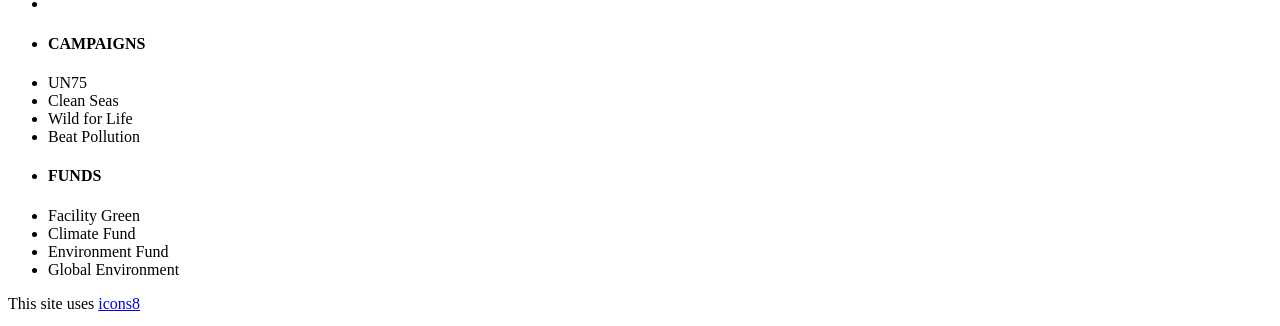
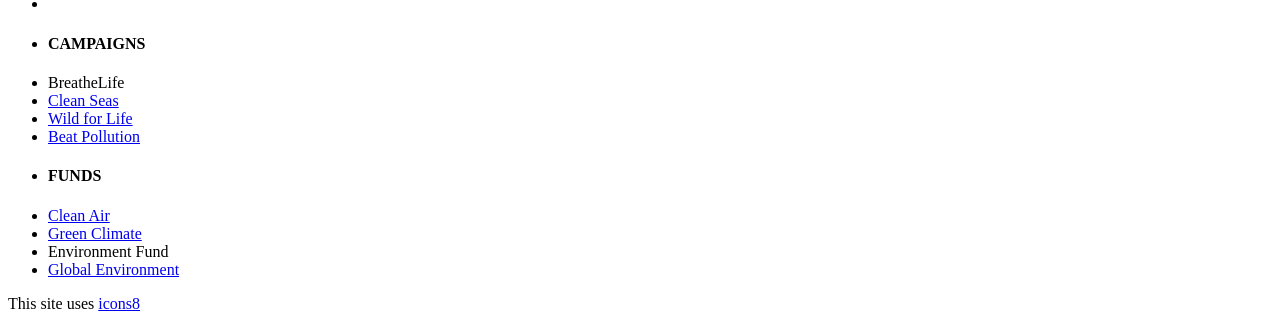
Before and after one commit to JustHacks/Enviromation, a Next.js app: page /issues in a window 1280 px wide. Shown: the part 2893-3219 px from the top of the page. Built offline with nearby package versions, Linux system fonts and the light colour scheme.

Commit message:
did stuff
added links to the charities + funds in the footer

```diff
--- a/components/footer.jsx
+++ b/components/footer.jsx
@@ -28,16 +28,16 @@
             </li>
 
             <li className="text-xl sm:text-lg cursor-pointer text-gray-100 font-normal leading-tight py-0.5 hover:underline transition duration-100 ease-out">
-              <a>UN75</a>
+              <a href target="_blank" src="https://www.ccacoalition.org/en/activity/breathelife-campaign">BreatheLife</a>
             </li>
             <li className="text-xl sm:text-lg cursor-pointer text-gray-100 font-normal leading-tight py-0.5 hover:underline transition duration-100 ease-out">
-              <a>Clean Seas</a>
+              <a target="_blank" href="https://www.cleanseas.org/">Clean Seas</a>
             </li>
             <li className="text-xl sm:text-lg cursor-pointer text-gray-100 font-normal leading-tight py-0.5 hover:underline transition duration-100 ease-out">
-              <a>Wild for Life</a>
+              <a target="_blank" href="https://wildfor.life/">Wild for Life</a>
             </li>
             <li className="text-xl sm:text-lg cursor-pointer text-gray-100 font-normal leading-tight py-0.5 hover:underline transition duration-100 ease-out">
-              <a>Beat Pollution</a>
+              <a target="_blank" href="https://www.unep.org/beatpollution/">Beat Pollution</a>
             </li>
           </ul>
 
@@ -47,20 +47,20 @@
             </li>
 
             <li className="text-xl sm:text-lg cursor-pointer text-gray-100 font-normal leading-tight py-0.5 hover:underline transition duration-100 ease-out">
-              <a>Facility Green</a>
+              <a target="_blank" href="https://www.cleanairfund.org/">Clean Air</a>
             </li>
             <li className="text-xl sm:text-lg cursor-pointer text-gray-100 font-normal leading-tight py-0.5 hover:underline transition duration-100 ease-out">
-              <a>Climate Fund</a>
+              <a target="_blank" href="https://www.greenclimate.fund/">Green Climate</a>
             </li>
             <li className="text-xl sm:text-lg cursor-pointer text-gray-100 font-normal leading-tight py-0.5 hover:underline transition duration-100 ease-out">
-              <a>Environment Fund</a>
+              <a target="_blank" hred="https://www.brightfunds.org/funds/environment">Environment Fund</a>
             </li>
             <li className="text-xl sm:text-lg cursor-pointer text-gray-100 font-normal leading-tight py-0.5 hover:underline transition duration-100 ease-out">
-              <a> Global Environment</a>
+              <a target="_blank" href="http://www.globalenvironmentfund.com/">Global Environment</a>
             </li>
           </ul>
         </span>
-				<p className="text-xs text-gray-300 absolute bottom-1 left-1 p-0.5">This site uses <a className="text-xs text-green-400 hover:underline" href="https://icons8.com">icons8</a></p>
+				<p className="text-xs text-gray-300 text-center py-5">This site uses <a className="text-xs text-green-400 hover:underline" href="https://icons8.com">icons8</a></p>
       </section>
     </>
   )
--- a/components/issues.jsx
+++ b/components/issues.jsx
@@ -3,13 +3,14 @@
 const Issuesinfo = () => {
   return (
     <>
-      <div className="py-20 mx-auto px-4 flex flex-col sm:justify-center sm:items-center flex-col sm:flex-row sm:px-6">
+      <div className="py-20 mx-auto px-4 text-center sm:px-6">
         <h1 className="text-4xl tracking-tight font-extrabold text-gray-600 sm:text-5xl md:text-6xl py-5 sm:p-0">
           <span className="block text-green-400 xl:inline">Environmental </span>
           <span className="block xl:inline">Issues</span>
         </h1>
-        <p>Environmental topics impact everyone. Caring about it will lead to a better quality of life. To create a sustainable way of life, We must identify the causes of Environmental Issues.</p>
+        <p className="text-green-600 mt-4">Environmental topics impact everyone. Caring about it will lead to a better quality of life. To create a sustainable way of life, We must identify the causes of Environmental Issues.</p>
       </div>
+
 
       <div className="flex flex-col gap-2 sm:p-2">
           <Panel
--- a/components/panel.jsx
+++ b/components/panel.jsx
@@ -1,7 +1,7 @@
 const Panel = (props) => {
 	return(
-		<div className="flex sm:flex-row flex-col items-center m-auto w-full p-4 bg-gray-700 text-gray-200">
-			<article className="pr-2">
+		<div className="flex sm:flex-row flex-col items-center m-auto w-full p-4 bg-gray-400 text-gray-100 rounded-sm">
+			<article className="pr-4 pb-4 sm:pb-0">
 				<h2 className="font-semibold text-2xl">{props.header}</h2>
 				<p className="text-sm">{props.text}</p>
 			</article>
--- a/pages/solutions.jsx
+++ b/pages/solutions.jsx
@@ -9,6 +9,7 @@
 				<title>Solutions - Enviromation</title>
 			</Head>
 			<Navbar />
+			<Footer />
 		</>
 	)
 }
--- a/tailwind.config.js
+++ b/tailwind.config.js
@@ -1,8 +1,8 @@
 module.exports = {
   purge: ['./pages/**/*.jsx', './components/**/*.jsx'],
-  darkMode: false, // or 'media' or 'class'
+  darkMode: false,
   theme: {
-    extend: {},
+		extend: {},
   },
   variants: {
     extend: {},
```
